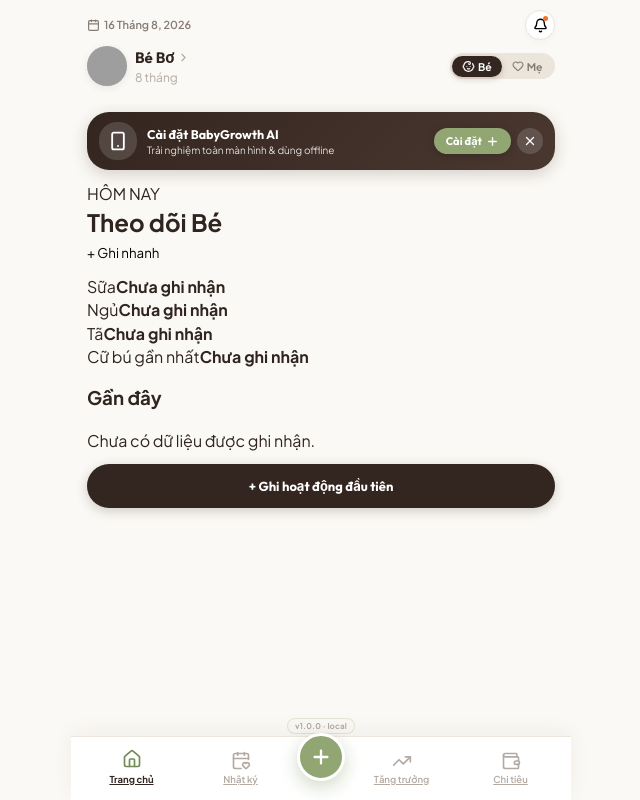
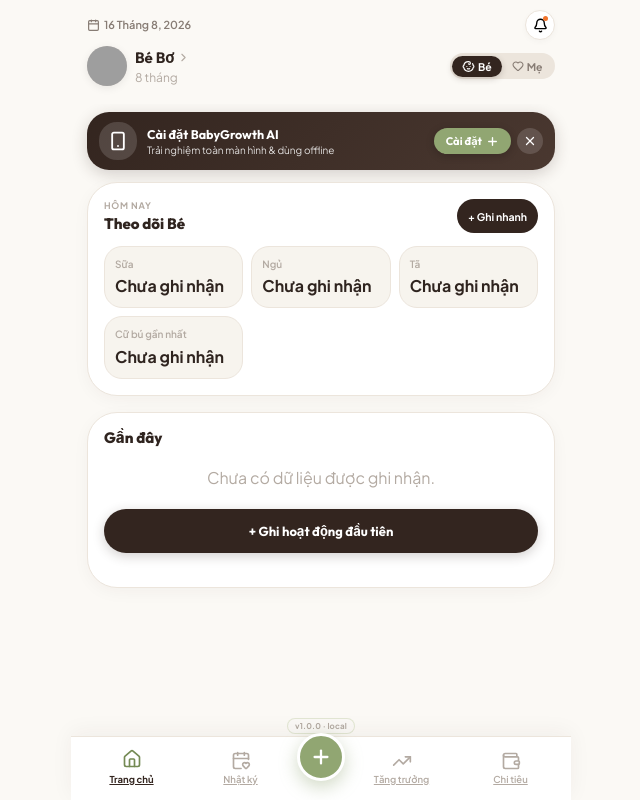
Before and after one commit to dvphuit/baby-growth, a React (Vite) app in the folder app/: page / in a window 1280 px wide. Shown: the whole page, without its empty margins (319-959 px from the left). Built offline with nearby package versions, Linux system fonts and the light colour scheme; grey boxes are pictures that could not be loaded.

Commit message:
fix: load refactor primitives after legacy styles

```diff
--- a/app/src/styles/components.css
+++ b/app/src/styles/components.css
@@ -9,3 +9,4 @@
 @import './modals.css';
 @import './mom.css';
 @import './profile.css';
+@import './refactor-primitives.css';
```
